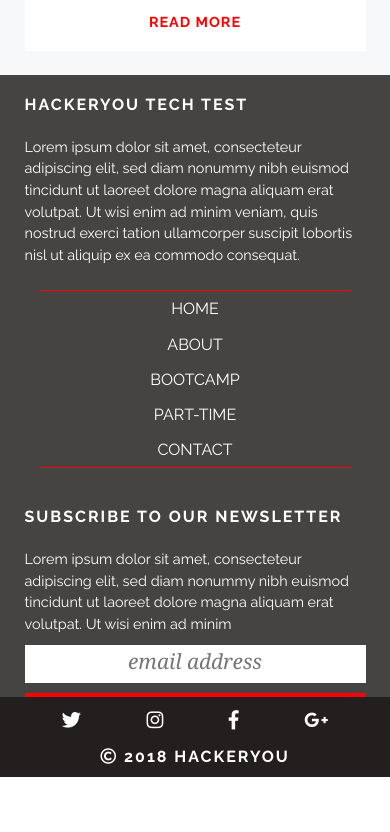
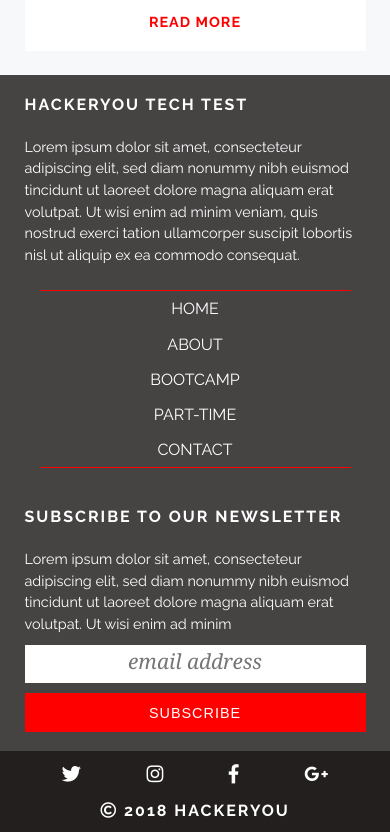
Before and after one commit to snarkshow/tc, a plain HTML site: page index.html in a window 390 px wide. Shown: the part 4906-5738 px from the top of the page. Before the commit the page ends 5683 px from the top, so only its background shows below. Drawn offline with Linux system fonts and the light colour scheme.

Commit message:
tweaking code indents

```diff
--- a/css/styles.css
+++ b/css/styles.css
@@ -19,20 +19,9 @@
 
 /* GENERAL CSS */
 
-/*
-font-family: 'Noto Serif', serif;
-font-family: 'Raleway', sans-serif;
-*/
-
 html{
     font-size: 16px;
 }
-
-.wrapper{
-    margin: 0 auto;
-    width: 1280px;
-}
-
 
 img{
     width: 100%;
@@ -46,6 +35,11 @@
 
 ul{
     list-style-type: none;
+}
+
+.wrapper{
+    margin: 0 auto;
+    width: 1280px;
 }
 
 .flexContainer {
@@ -68,7 +62,6 @@
 }
 
 /* NAVBAR CSS */
-
 
 .navBar{
     align-items: center;
@@ -270,7 +263,7 @@
 
 .footer1 ul{
     line-height: 2;
-    padding-left: 4%;
+    padding: 0 2%;
 }
 
 .footer1 .heading{
@@ -307,6 +300,8 @@
     width: calc(50% - 20px);
 }
 
+/* SIGNUP CSS */
+
 form{
     margin-top: 10px;
 }
@@ -338,6 +333,8 @@
     text-transform: uppercase;
     width: 30%;
 }
+
+/* FOOTER & SOCIAL CSS */
 
 .footer2{
     background-color: #231F1E;
@@ -582,6 +579,10 @@
         width: calc(100% - 10px);
     }
 
+     .footerSignup{
+        margin-bottom: 17%;
+    }
+
     .footer2{
         display: flex;
         flex-direction: column;
@@ -613,5 +614,4 @@
 
     }
 
-
 }
```
Also changed, not shown: index.html (+0 -5 lines).
